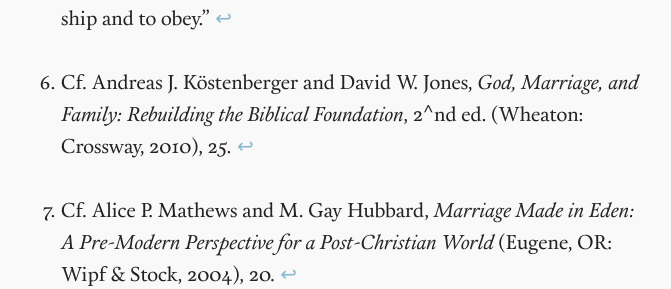
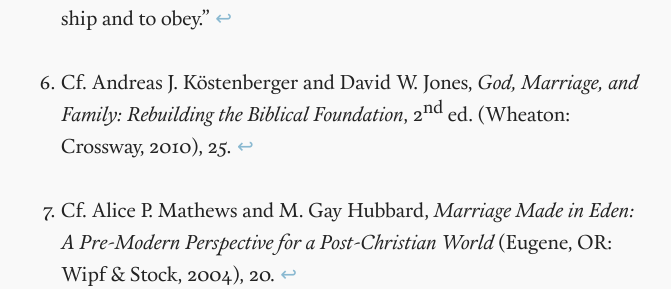
Before and after one commit to snowdj/vernonking.org, a Jekyll site: the page built from _posts/2014-05-12-marriage-made-for-a-mission.md, in a window 1280 px wide and 900 px high, scrolled down 10137 px. Shown: the part 165-454 px from the top of the window, without its empty margins (308-979 px from the left). Built offline with Jekyll 4.4.1, drawn with Linux system fonts in a browser that asks for light colours; some of the changed text lies outside the part shown.

Commit message:
use sup tags instead of markdown syntax

```diff
--- a/_posts/2014-05-12-marriage-made-for-a-mission.md
+++ b/_posts/2014-05-12-marriage-made-for-a-mission.md
@@ -31,7 +31,7 @@ In the Genesis 2 narrative, God creates the man out of the dust and places him i
 
 [^mmc-mnw-1]: John H. Sailhamer, "Genesis," in *The Expositor's Bible Commentary*, Rev. ed., vol. 5 (Grand Rapids: Zondervan, 2008), 79. Sailhamer argues that "to work it and keep it" ought to be translated as "to worship and to obey."
 
-[^manneeds-1]: Cf. Andreas J. Köstenberger and David W. Jones, *God, Marriage, and Family: Rebuilding the Biblical Foundation*, 2^nd ed. (Wheaton: Crossway, 2010), 25.
+[^manneeds-1]: Cf. Andreas J. Köstenberger and David W. Jones, *God, Marriage, and Family: Rebuilding the Biblical Foundation*, 2<sup>nd</sup> ed. (Wheaton: Crossway, 2010), 25.
 
 [^manneeds-2]: Cf. Alice P. Mathews and M. Gay Hubbard, *Marriage Made in Eden: A Pre-Modern Perspective for a Post-Christian World* (Eugene, OR: Wipf & Stock, 2004), 20.
 
@@ -149,7 +149,7 @@ Gracey, Celeste, and Jeremy Weber. "World Vision: Why We're Hiring Gay Christian
 
 Keller, Timothy and Kathy Keller. *The Meaning of Marriage: Facing Complexities of Commitment with the Wisdom of God*. New York: Dutton, 2011.
 
-Köstenberger, Andreas J., and David W. Jones. *God, Marriage, and Family: Rebuilding the Biblical Foundation*. 2^nd ed. Wheaton: Crossway, 2010.
+Köstenberger, Andreas J., and David W. Jones. *God, Marriage, and Family: Rebuilding the Biblical Foundation*. 2<sup>nd</sup> ed. Wheaton: Crossway, 2010.
 
 Luck, William F. *Divorce and Remarriage: Recovering the Biblical View*. San Francisco: Harper & Row, 1987.
 
```
Also changed, not shown: _posts/2014-03-21-necessity-of-the-resurrection.md (+1 -1 lines), _posts/2014-05-19-elder-leadership-and-congregational-governance.md (+2 -2 lines).
